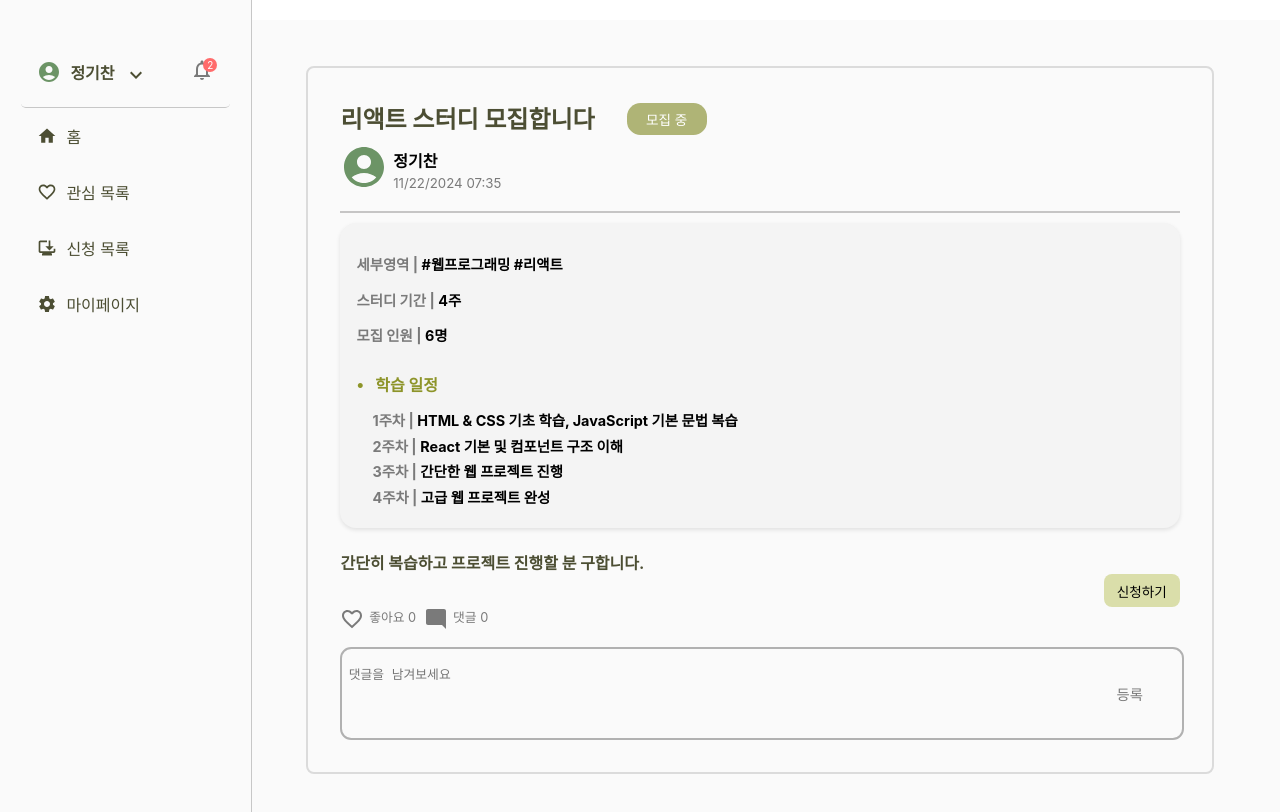
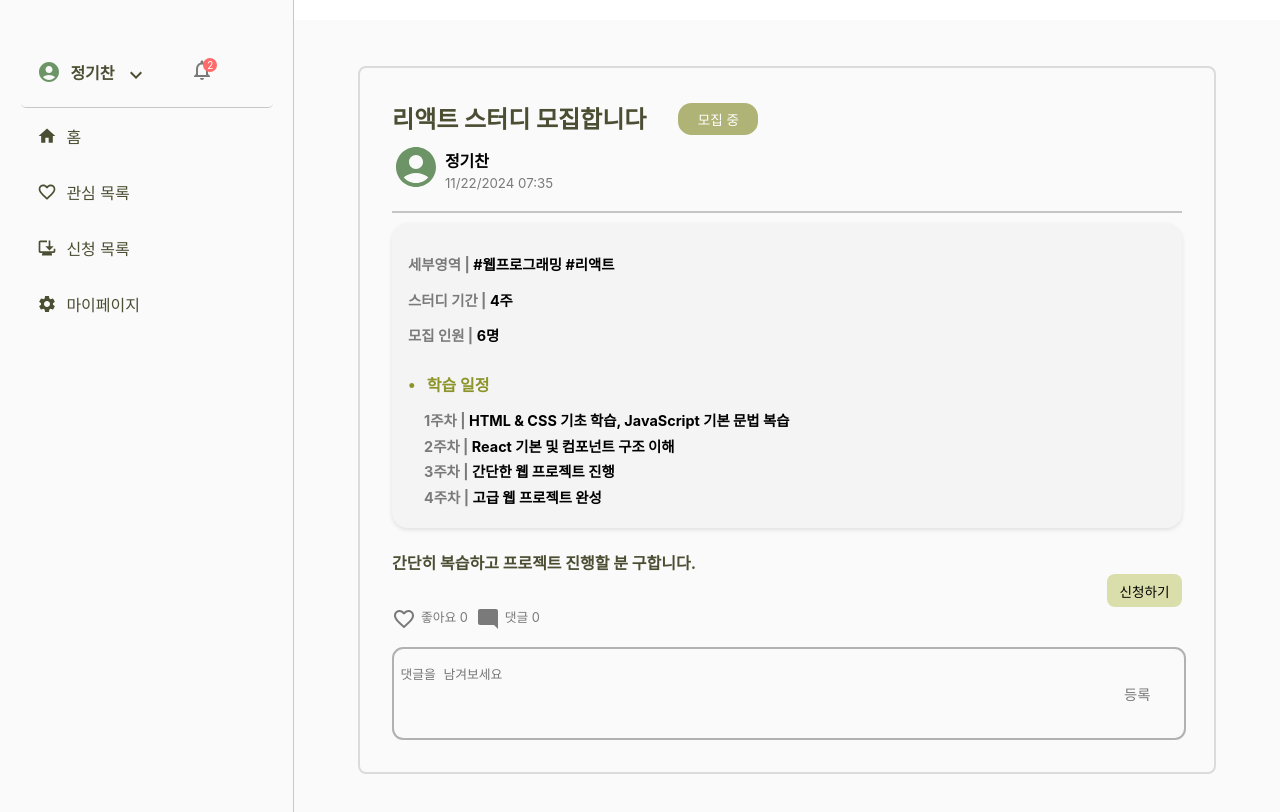
Before and after one commit to bmbx08/Jieum, a React (Create React App) app: page / in a window 1280 px wide. Shown: the top 812 px of the page. Built offline with nearby package versions, Linux system fonts and the light colour scheme.

Commit message:
changed navbar width

```diff
--- a/src/pages/StudyRecruitPage/StudyRecruitPage.style.css
+++ b/src/pages/StudyRecruitPage/StudyRecruitPage.style.css
@@ -6,7 +6,8 @@
 }
 
 .sidebar-container {
-  flex: 0 0 300px;
+  /* flex: 0 0 300px; */
+  width: 23%;
   height: 100vh;
   position: fixed;
   top: 0;
@@ -15,8 +16,8 @@
 }
 
 .main-container {
-  position: relative;
-  margin-left: 240px;
+  /* position: relative; */
+  margin-left: 23%;
   flex: 1;
   padding: 1rem;
   /* overflow-y: auto; */
--- a/src/pages/StudyRecruitPage/components/Check.css
+++ b/src/pages/StudyRecruitPage/components/Check.css
@@ -29,7 +29,7 @@
   width: 90%;
   /* max-width: 800px; */
   height: auto;
-  max-height: 90vh;
+  /* max-height: 90vh; */
   padding: 2rem;
   margin: auto;
   /* overflow-y: auto; */
```
